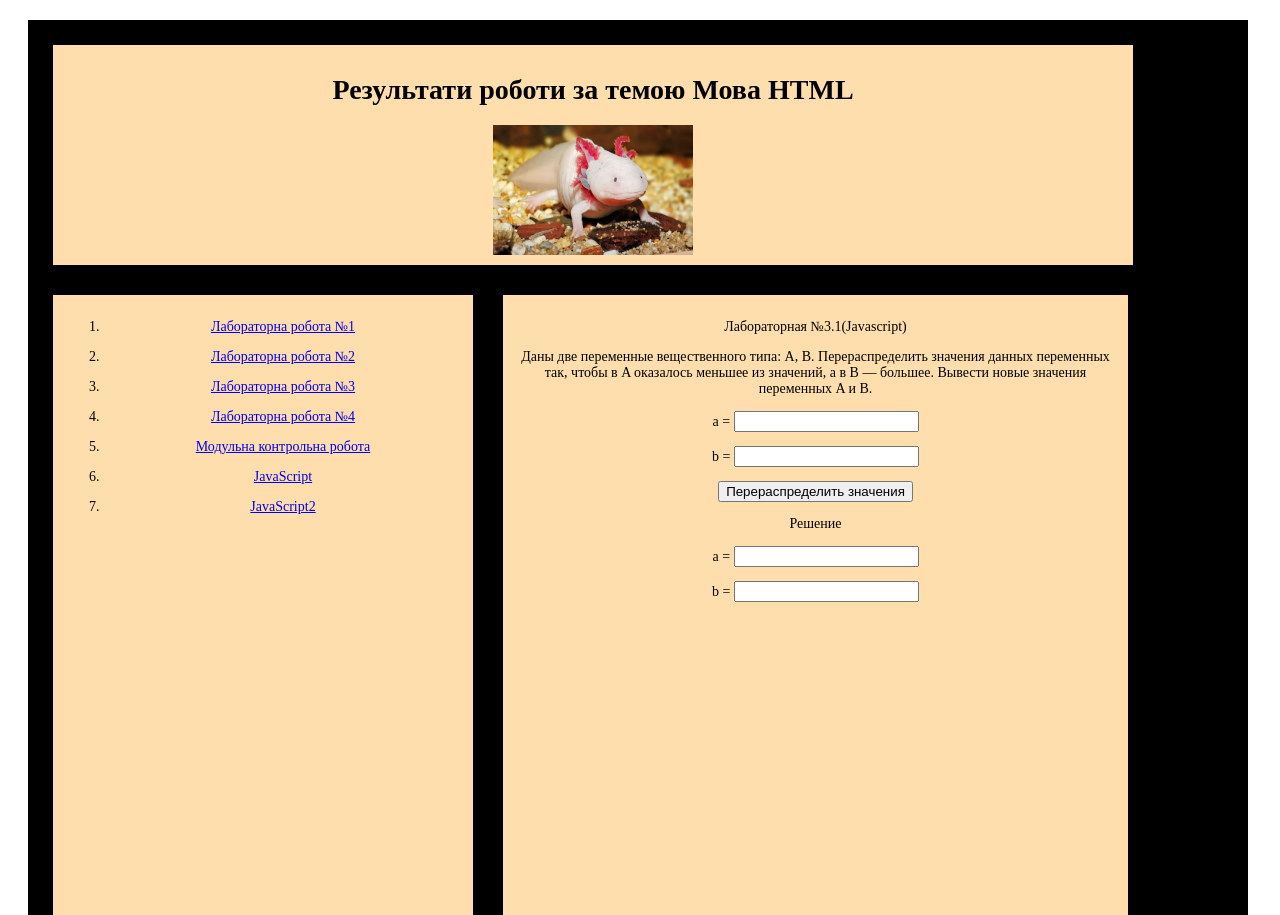
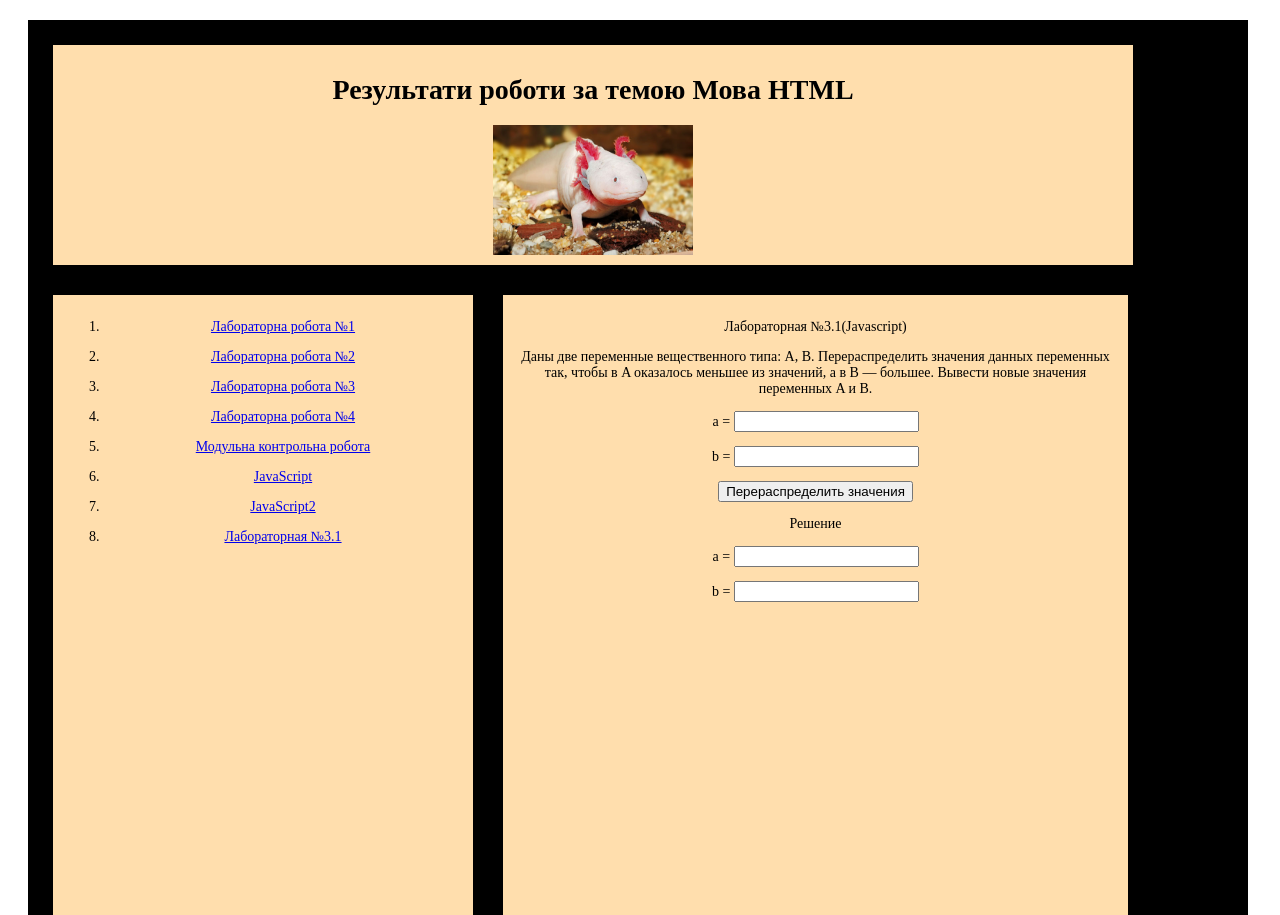
Before and after one commit to Mary4617/Conclusion, a plain HTML site: page 31.html in a window 1280 px wide. Shown: the top 915 px of the page. Drawn offline with Linux system fonts and the light colour scheme.

Commit message:
Update 31.html

```diff
--- a/31.html
+++ b/31.html
@@ -24,6 +24,7 @@
 <li><p><a href="лаб5.html">Модульна контрольна робота</a></p></li>
 <li><p><a href="лаб6.html">JavaScript</a></p></li>
 <li><p><a href="лаб7.html">JavaScript2</a></p></li>
+<li><p><a href="31.html">Лабораторная №3.1</a></p></li>
 </ol>
 </div>
 
```
